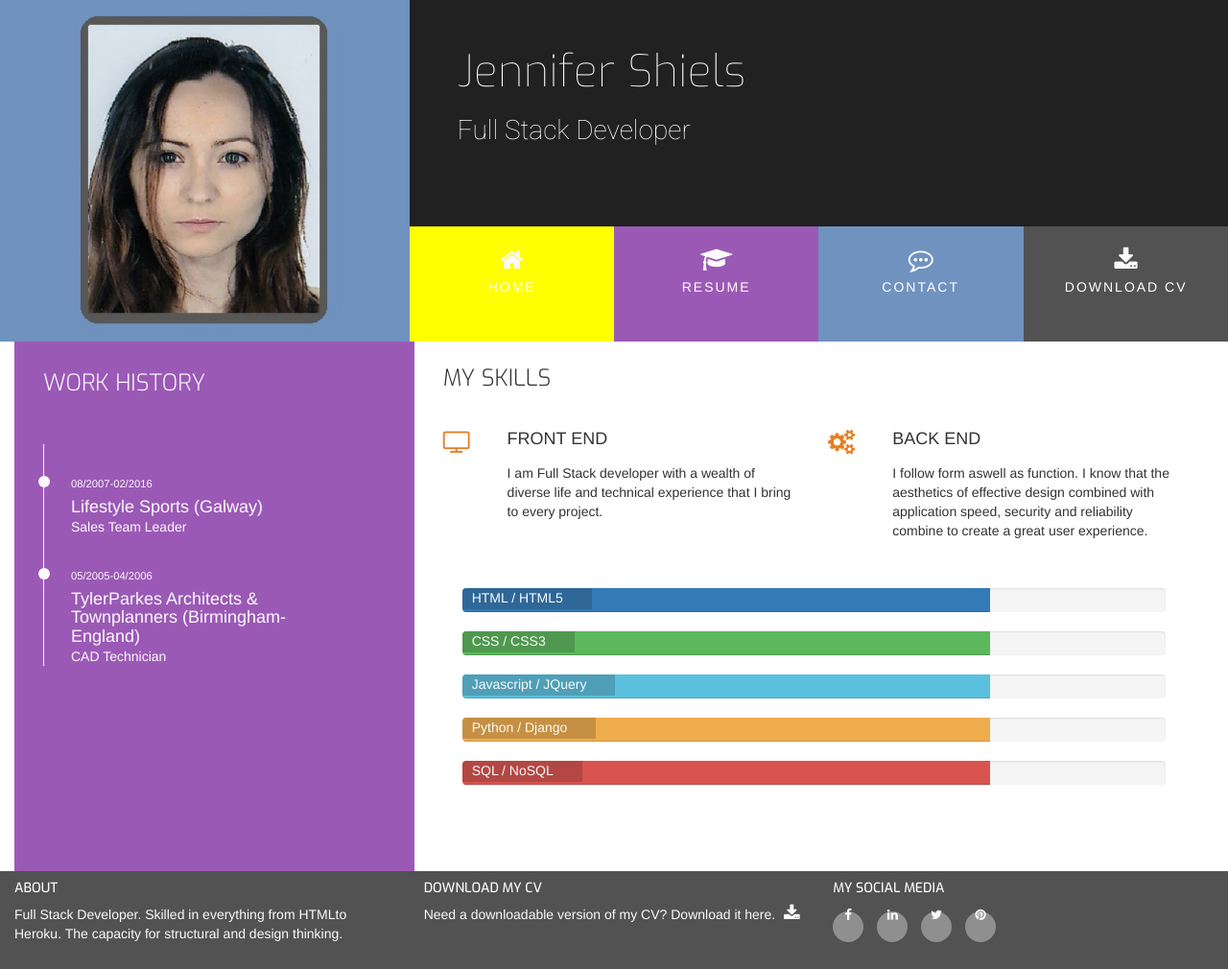
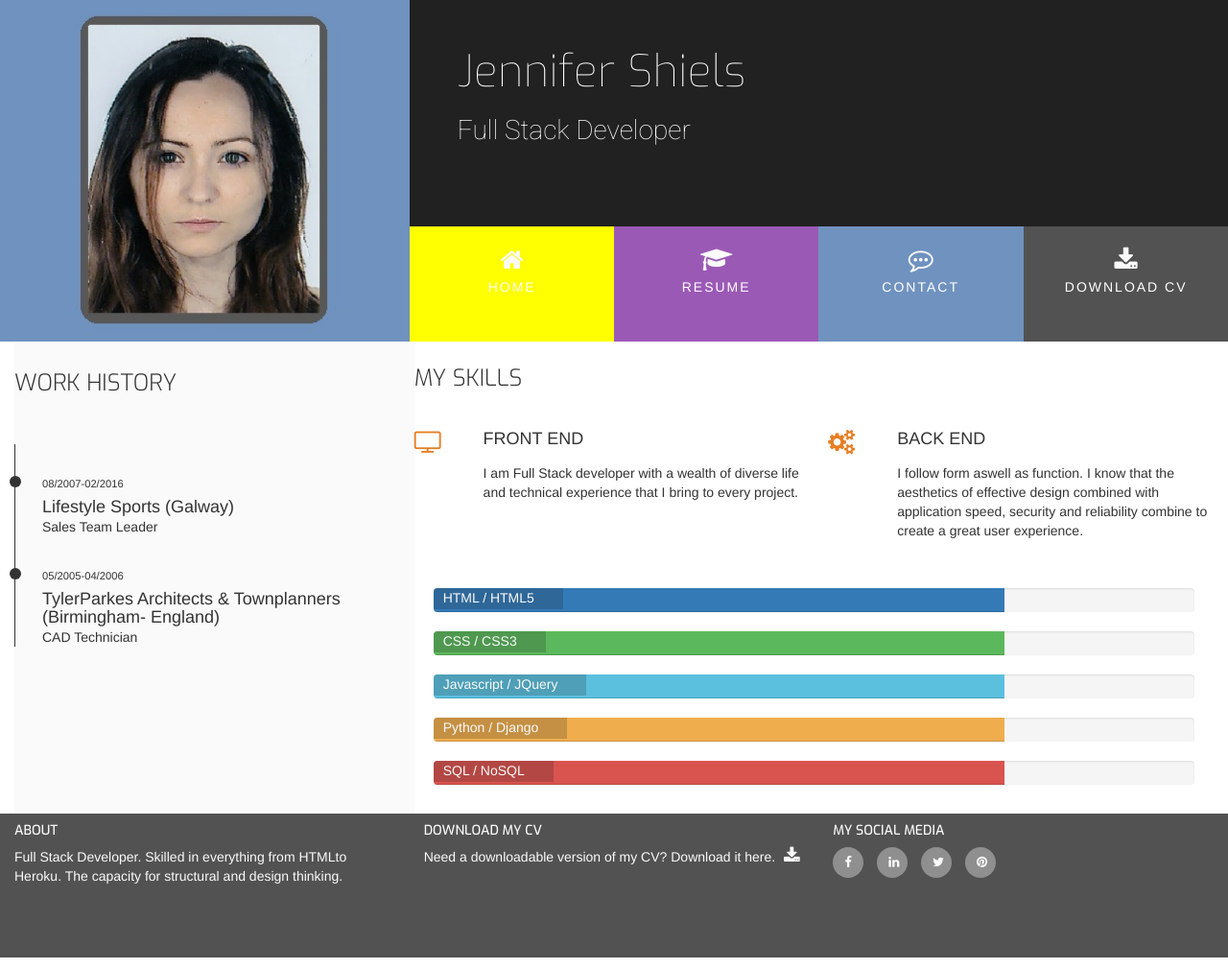
Before and after one commit to JennShiels/SampleResumeProject, a plain HTML site: page resume.html in a window 1280 px wide. Shown: the whole page at 96% size. Drawn offline with nearby package versions, Linux system fonts and the light colour scheme.

Commit message:
completed resume project

```diff
--- a/Assets/CSS/styles.css
+++ b/Assets/CSS/styles.css
@@ -15,7 +15,7 @@
 }
 
 .bg-color-work-history {
-	background-color: #9b59b6;
+	background-color: #fafafa;
 }
 
 .bg-color-contact {
@@ -220,7 +220,7 @@ footer .cv-pdf i {
 
 
 footer .cv-pdf i:hover {
-	color: #e84610;
+	color: #ffff01;
 	transition: all 0.35s ease-in-out;
 	-moz-transition: all 0.35s ease-in-out;
 	-webkit-transition: all 0.35s ease-in-out;
@@ -239,7 +239,7 @@ So the idea is we're going to use a border to create a perfect circle around the
 .social-links li a i {
 	width: 32px;
 	height: 32px;
-/*	padding: 12px;*/
+	padding: 12px;
 	border-radius: 50%;
 	font-size: 13px;
 	line-height: 7px;
@@ -278,6 +278,7 @@ So the idea is we're going to use a border to create a perfect circle around the
 /*-----------------------------------Personal-info*/
 
 .personal-info-item{
+	margin-top: 15px;
 	margin-bottom: 20px;
 	display: block;
 	clear:both;
@@ -328,14 +329,14 @@ So the idea is we're going to use a border to create a perfect circle around the
 }
 
 .progress-section{
-	margin:40px 20px;
+	margin:40px 20px 10px;
 }
 /*-----------------------------------Work History*/
 
 .timeline-item{
 	padding:4em 2em 0em 2em;
 	position: relative;
-	color: #fafafa;
+	color: #333333;
 	border-left:1px solid;
 }
 
@@ -363,23 +364,23 @@ represent the dates along the timeline. */
 .timeline-item:after{
 	width:12px;
 	height: 12px;
-	display:block;
+	display:inline-block;
 	top:2.4em;
 	position:absolute;
 	left: -6px;
 	border-radius:12px;
 	content:'';
-	background:#fafafa;
+	background:#333333;
 }
 
 .history-heading{
-	color:#fafafa;
+	color:#333;
 	margin-bottom:50px;
 	margin-top:30px;
 }
 
 .history-items{
-	margin-bottom:30px;
+	margin-bottom:15px;
 	}
 
 
@@ -412,7 +413,7 @@ So any screen size beyond 992px - greater than 992px - this section-column will
 
 @media(min-width: 992px){
 .section-column{
-	padding:0px 30px 30px;
+	padding:0px 0px 0px;
 	float:none;
 	display: table-cell;
 }
```
Also changed, not shown: index.html (+2 -2 lines), resume.html (renamed from Assets/resume.html).
